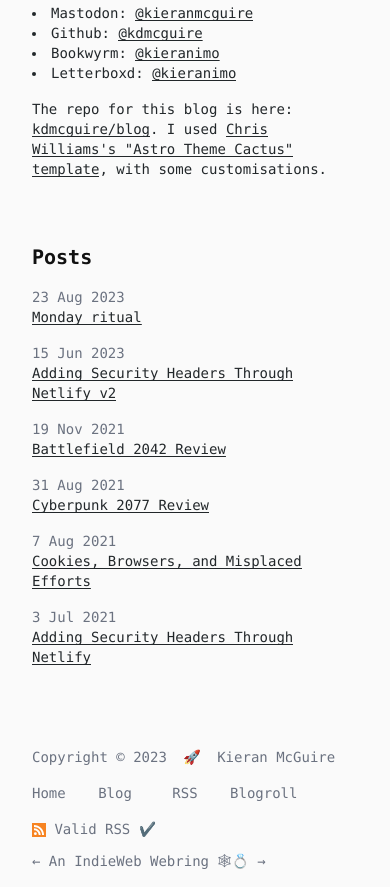
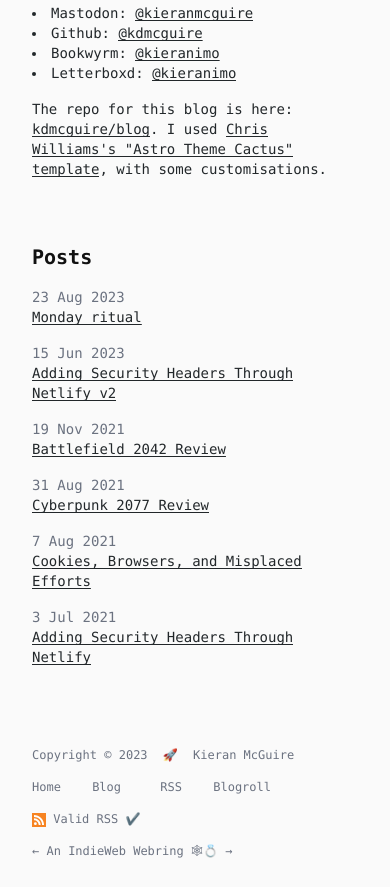
Before and after one commit to kdmcguire/blog, an Astro site: page / in a window 390 px wide. Shown: the part 637-1524 px from the top of the page. Built offline with nearby package versions, Linux system fonts and the light colour scheme; Astro itself is replaced by a stand-in of ours; some packages are replaced by stand-ins of ours.

Commit message:
fix(footer): correct footer nav links padding (#124)

```diff
--- a/src/components/layout/Footer.astro
+++ b/src/components/layout/Footer.astro
@@ -3,7 +3,7 @@ const year = new Date().getFullYear();
 ---
 
 <footer
-	class="gap-y-2 pb-4 pt-20 align-top text-gray-500 sm:text-xs"
+	class="gap-y-2 pb-4 pt-20 align-top text-gray-500 text-xs"
 >
 	<div class="mt-0">
 		Copyright &copy; {year}
@@ -14,7 +14,7 @@ const year = new Date().getFullYear();
 		aria-label="More on this site"
 		class="mt-4 gap-x-2 sm:gap-x-0 sm:divide-x sm:divide-gray-500"
 	>
-		<a href="/" class="pr-2 py-2 sm:pr-1 sm:py-0 sm:hover:text-textColor sm:hover:underline"
+		<a href="/" class="pr-2 py-2 sm:pr-2 sm:py-0 sm:hover:text-textColor sm:hover:underline"
 		>Home</a>
 		<a href="/posts/" class="px-4 py-2 sm:px-2 sm:py-0 sm:hover:text-textColor sm:hover:underline"
 		>Blog</a>
```
